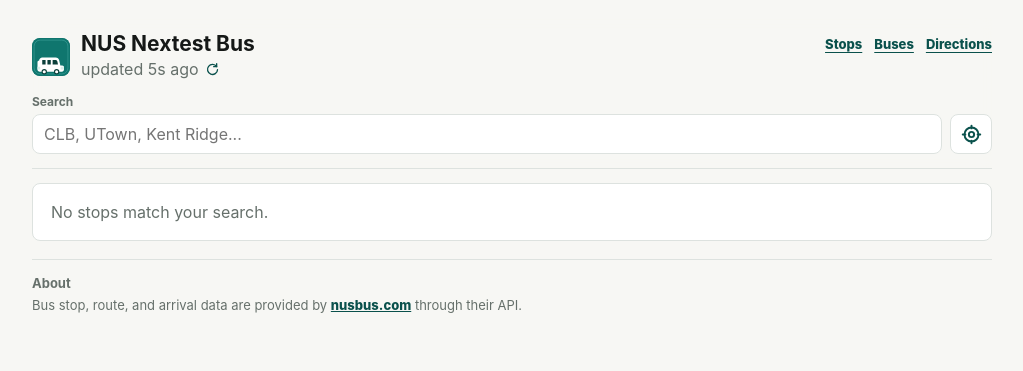
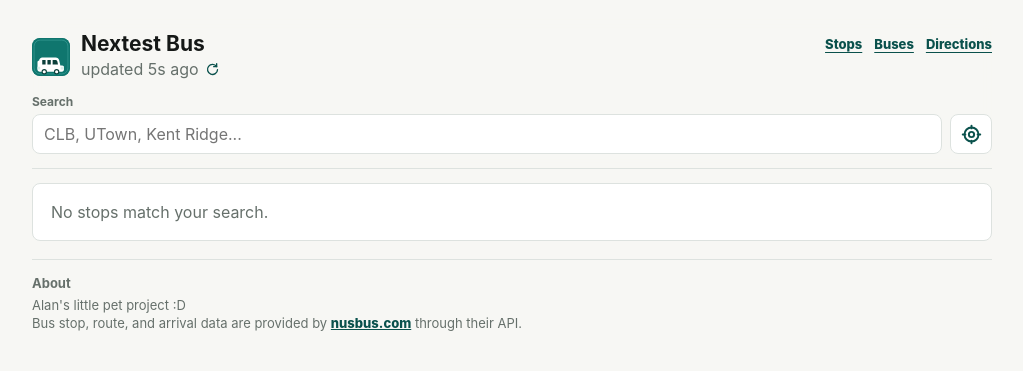
Before and after one commit to reallyjustalan/NextestBus, a website with bundled scripts: page project/public/index.html in a window 1280 px wide. Shown: the whole page, without its empty margins (128-1151 px from the left). Built offline with nearby package versions, Linux system fonts and the light colour scheme; files whose address does not match are found by name.

Commit message:
Rebrand app as Nextest Bus

```diff
--- a/project/public/index.html
+++ b/project/public/index.html
@@ -4,11 +4,18 @@
     <meta charset="utf-8">
     <meta name="viewport" content="width=device-width, initial-scale=1">
     <meta name="theme-color" content="#0f766e">
-    <meta name="description" content="A minimal NUS Nextest Bus viewer.">
+    <meta name="description" content="An elegant NextBus replacement for NUS buses!">
+    <meta property="og:type" content="website">
+    <meta property="og:title" content="Nextest Bus">
+    <meta property="og:description" content="An elegant NextBus replacement for NUS buses!">
+    <meta property="og:site_name" content="Nextest Bus">
+    <meta name="twitter:card" content="summary">
+    <meta name="twitter:title" content="Nextest Bus">
+    <meta name="twitter:description" content="An elegant NextBus replacement for NUS buses!">
     <meta name="apple-mobile-web-app-capable" content="yes">
     <meta name="apple-mobile-web-app-status-bar-style" content="default">
-    <meta name="apple-mobile-web-app-title" content="NUS Nextest Bus">
-    <title>NUS Nextest Bus</title>
+    <meta name="apple-mobile-web-app-title" content="Nextest Bus">
+    <title>Nextest Bus</title>
     <link rel="manifest" href="/manifest.webmanifest">
     <link rel="icon" href="/icons/icon.svg" type="image/svg+xml">
     <link rel="apple-touch-icon" href="/icons/apple-touch-icon.png">
@@ -53,7 +60,7 @@
               </span>
             </button>
             <div class="brand-copy">
-              <h1>NUS Nextest Bus</h1>
+              <h1>Nextest Bus</h1>
               <div class="status-row">
                 <button id="refreshButton" class="refresh-button" type="button" aria-label="Refresh arrival data">
                   <span id="loadStatus">Loading stops...</span>
@@ -162,6 +169,7 @@
 
       <footer class="app-footer" aria-labelledby="aboutTitle">
         <h2 id="aboutTitle">About</h2>
+        <p>Alan's little pet project :D</p>
         <p>
           Bus stop, route, and arrival data are provided by
           <a href="https://nusbus.com/" target="_blank" rel="noopener noreferrer">nusbus.com</a>
```
Also changed, not shown: README.md, project/public/icons/icon.svg, project/public/manifest.webmanifest.
